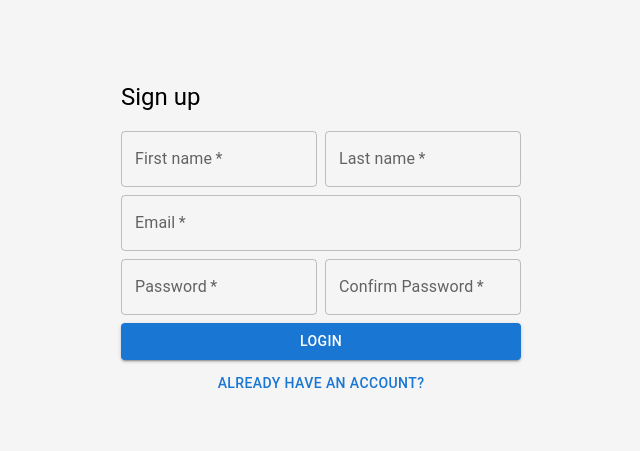
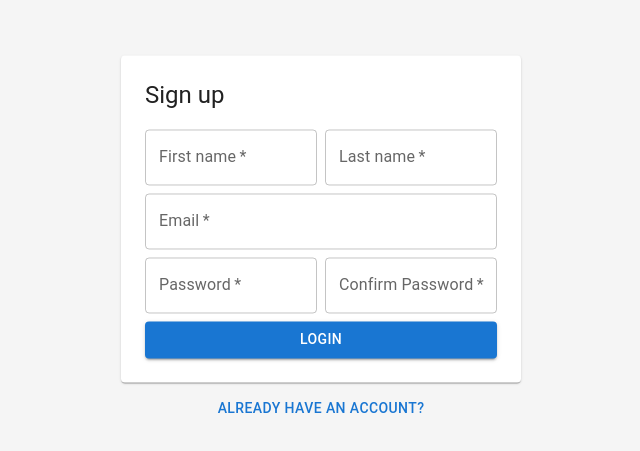
Before and after one commit to djangbahevans/contacts-app-frontend, a React (Create React App) app: page /signup in a window 1280 px wide. Shown: the part 159-610 px from the top of the page, without its empty margins (319-959 px from the left). Built offline with nearby package versions, Linux system fonts and the light colour scheme.

Commit message:
Made signup ui more consistent with login

```diff
--- a/src/pages/LoginPage.tsx
+++ b/src/pages/LoginPage.tsx
@@ -1,4 +1,4 @@
-import { Box, Button, Paper, Divider, Grid, TextField, Typography } from "@mui/material"
+import { Box, Button, Divider, Grid, Paper, TextField, Typography } from "@mui/material"
 import { useState } from "react"
 import { useAuth } from "../contexts"
 const approve = require("approvejs")
@@ -167,7 +167,7 @@ const LoginPage = () => {
             </Grid>
           </Grid>
         </Paper>
-        <Button href="/signup" variant="text" fullWidth>Don't have an account?</Button>
+        <Button sx={{ marginTop: 1 }} href="/signup" variant="text" fullWidth>Don't have an account?</Button>
       </Box>
     </div>
   )
--- a/src/pages/SignupPage.tsx
+++ b/src/pages/SignupPage.tsx
@@ -1,4 +1,4 @@
-import { Box, Button, Grid, TextField, Typography } from "@mui/material"
+import { Box, Button, Grid, Paper, TextField, Typography } from "@mui/material"
 import { useState } from "react"
 const approve = require("approvejs")
 
@@ -74,7 +74,7 @@ const SignupPage = () => {
         left: '50%',
         top: '50%',
         transform: 'translate(-50%, -50%)'
-      }}>
+      }}><Paper sx={{ padding: 3 }}>
           <Typography variant="h5" sx={{ paddingBottom: '10px' }}>
             Sign up
           </Typography>
@@ -186,11 +186,12 @@ const SignupPage = () => {
                 fullWidth>
                 Login
               </Button>
-            <Button href="/login" sx={{ marginTop: '5px' }} variant="text" fullWidth>Already have an account?</Button>
             </Grid>
           </Grid>
+        </Paper>
+        <Button href="/login" sx={{ marginTop: 1 }} variant="text" fullWidth>Already have an account?</Button>
       </Box>
-    </div>
+    </div >
   )
 }
 
```
Lines whose indentation alone changed are shown as unchanged.
